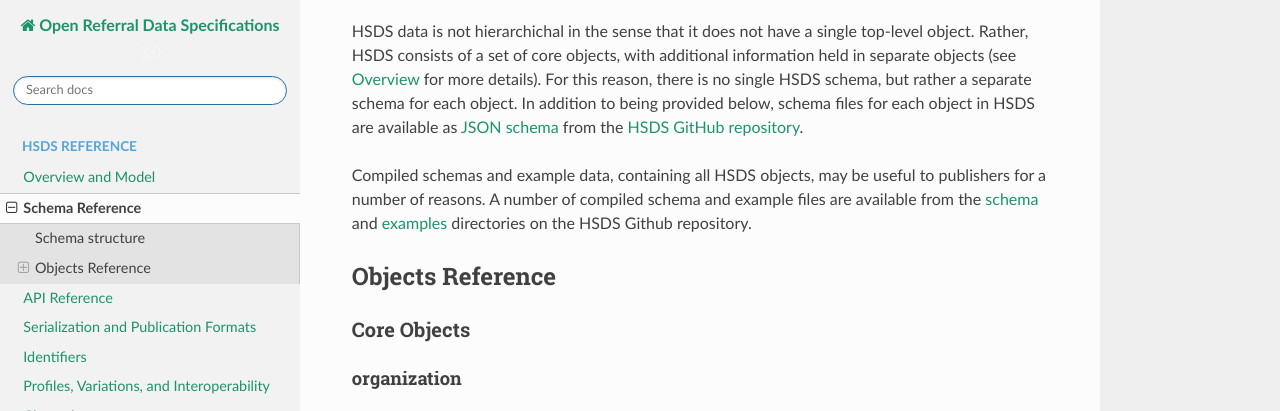
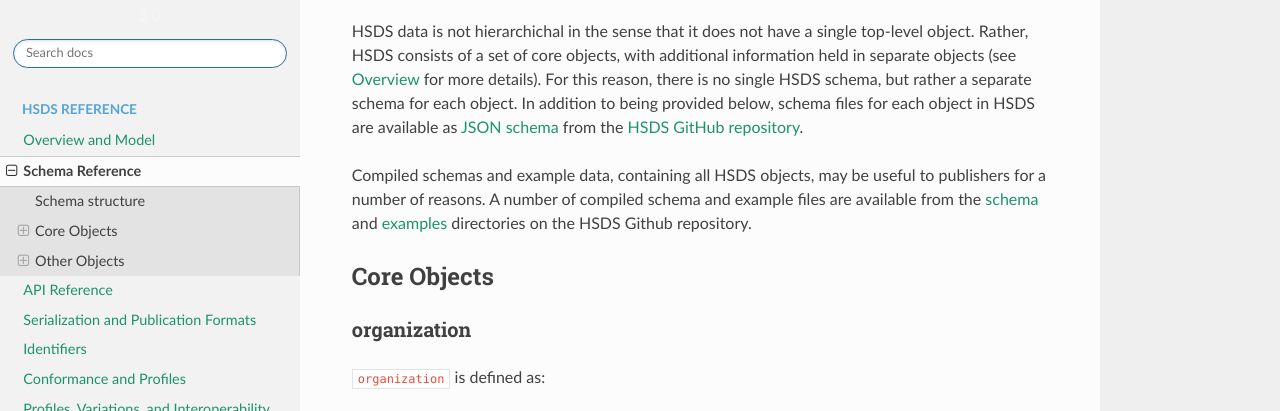
Before and after one commit to openreferral/specification, a Sphinx documentation site: the page built from docs/hsds/schema_reference.md, in a window 1280 px wide and 900 px high, scrolled down 580 px, cut to the strip 0-411 px from the top of the window. Built offline with Sphinx 7.4.7 and the Read the Docs theme 2.0.0, drawn with Linux system fonts in a browser that asks for light colours; a script that is not in the unit is left out; comment, search, counter and statistics services are not loaded.

Commit message:
Began conformance section

```diff
--- a/docs/hsds/schema_reference.md
+++ b/docs/hsds/schema_reference.md
@@ -19,11 +19,10 @@
 
 Compiled schemas and example data, containing all HSDS objects, may be useful to publishers for a number of reasons. A number of compiled schema and example files are available from the [schema](https://github.com/openreferral/specification/tree/3.0/schema) and [examples](https://github.com/openreferral/specification/tree/3.0/examples) directories on the HSDS Github repository.
 
-## Objects Reference
+## Core Objects
 
-### Core Objects
 
-#### organization
+### organization
 
 `organization` is defined as:
 
@@ -60,7 +59,7 @@
 
 ::::
 
-#### service
+### service
 
 `service` is defined as:
 
@@ -97,7 +96,7 @@
 
 ::::
 
-#### location
+### location
 
 `location` is defined as:
 
@@ -135,7 +134,7 @@
 
 ::::
 
-#### service_at_location
+### service_at_location
 
 `service_at_location` is defined as:
 
@@ -175,9 +174,9 @@
 
 ::::
 
-### Other Objects
+## Other Objects
 
-#### address
+### address
 
 `address` is defined as:
 
@@ -218,7 +217,7 @@
 ::::
 
 
-#### phone
+### phone
 
 `phone` is defined as:
 
@@ -259,7 +258,7 @@
 ::::
 
 
-#### schedule
+### schedule
 
 `schedule` is defined as:
 
@@ -298,7 +297,7 @@
 ::::
 
 
-#### service_area
+### service_area
 
 `service_area` is defined as:
 
@@ -336,7 +335,7 @@
 
 ::::
 
-#### language
+### language
 
 `language` is defined as:
 
@@ -375,7 +374,7 @@
 ::::
 
 
-#### funding
+### funding
 
 `funding` is defined as:
 
@@ -412,7 +411,7 @@
 
 ::::
 
-#### accessibility
+### accessibility
 
 `accessibility` is defined as:
 
@@ -450,7 +449,7 @@
 ::::
 
 
-#### cost_option
+### cost_option
 
 `cost_option` is defined as:
 
@@ -488,7 +487,7 @@
 ::::
 
 
-#### program
+### program
 
 `program` is defined as:
 
@@ -527,7 +526,7 @@
 ::::
 
 
-#### required_document
+### required_document
 
 `required_document` is defined as:
 
@@ -565,7 +564,7 @@
 ::::
 
 
-#### contact
+### contact
 
 `contact` is defined as:
 
@@ -603,7 +602,7 @@
 
 ::::
 
-#### organization_identifier
+### organization_identifier
 
 `organization_identifier` is defined as:
 
@@ -641,7 +640,7 @@
 ::::
 
 
-#### attribute
+### attribute
 
 `attribute` is defined as:
 
@@ -681,7 +680,7 @@
 ::::
 
 
-#### metadata
+### metadata
 
 `metadata` is defined as:
 
@@ -718,7 +717,7 @@
 
 ::::
 
-#### meta_table_description
+### meta_table_description
 
 `meta_table_description` is defined as:
 
@@ -747,7 +746,7 @@
 
 ::::
 
-#### taxonomy
+### taxonomy
 
 `taxonomy` is defined as:
 
@@ -785,7 +784,7 @@
 
 ::::
 
-#### taxonomy_term
+### taxonomy_term
 
 `taxonomy_term` is defined as:
 
```
Also changed, not shown: docs/hsds/conformance.md (added, +12 -0 lines), docs/hsds/identifiers.md (+21 -12 lines), docs/index.md (+1 -0 lines).
